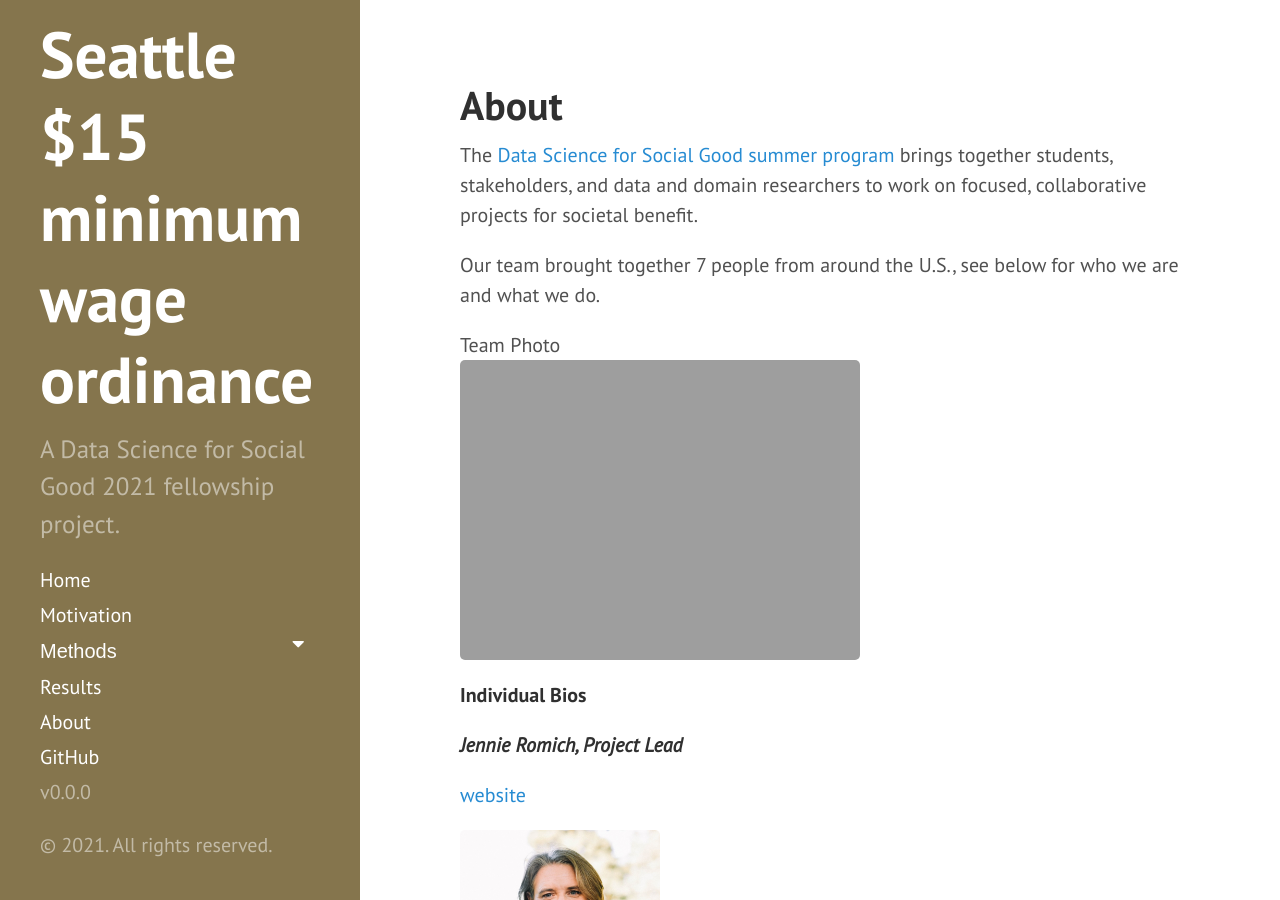
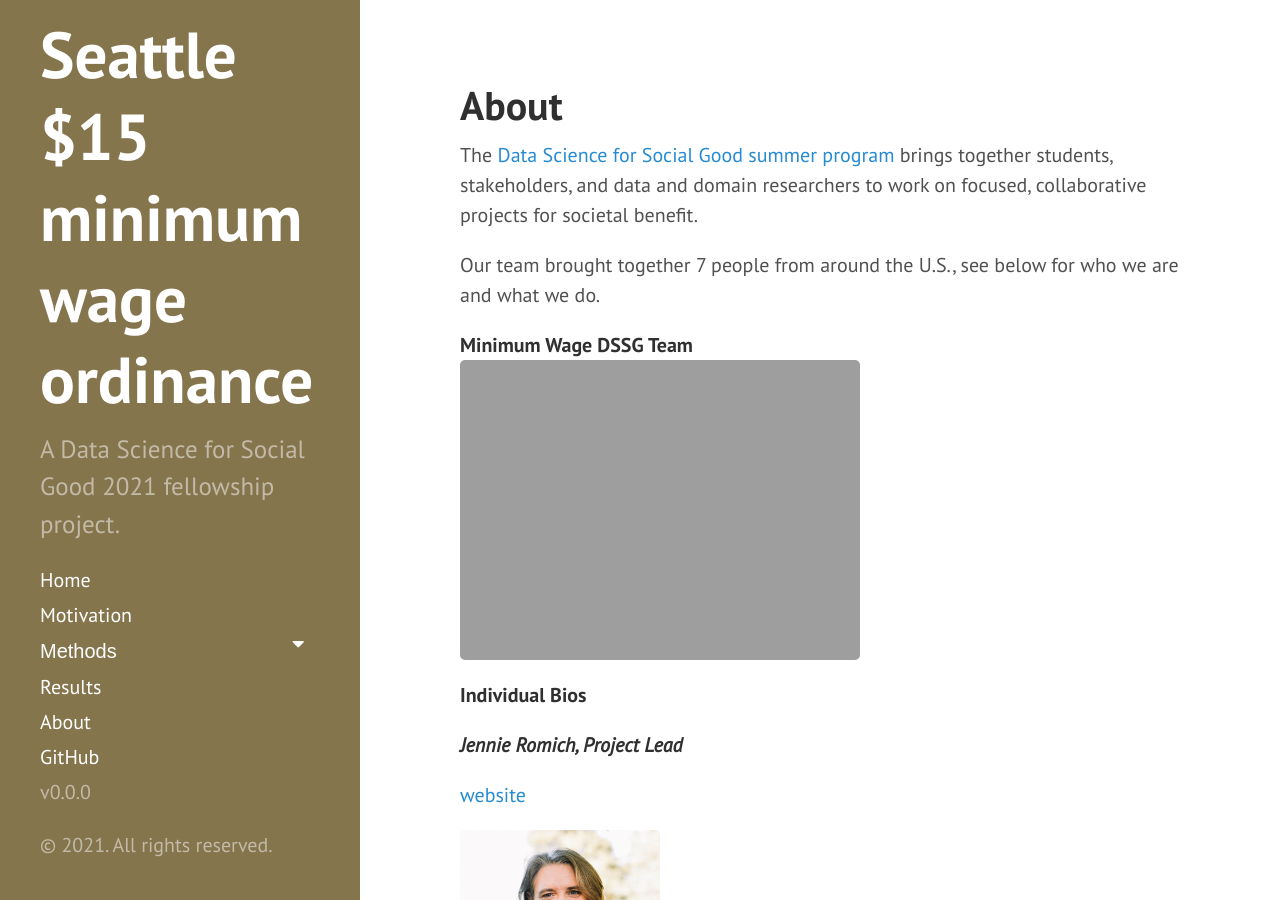
Before and after one commit to uwescience/MinWA, a Jekyll site: the page built from about.md, in a window 1280 px wide and 900 px high. Built offline with Jekyll 4.4.1, drawn with Linux system fonts in a browser that asks for light colours.

Commit message:
minor change to team photo title

```diff
--- a/about.md
+++ b/about.md
@@ -6,7 +6,7 @@
 
 Our team brought together 7 people from around the U.S., see below for who we are and what we do.
 
-Team Photo
+**Minimum Wage DSSG Team**
 <img src="{{ site.url }}{{ site.baseurl }}/assets/img/minwa_team.png">
 
 **Individual Bios**
```
